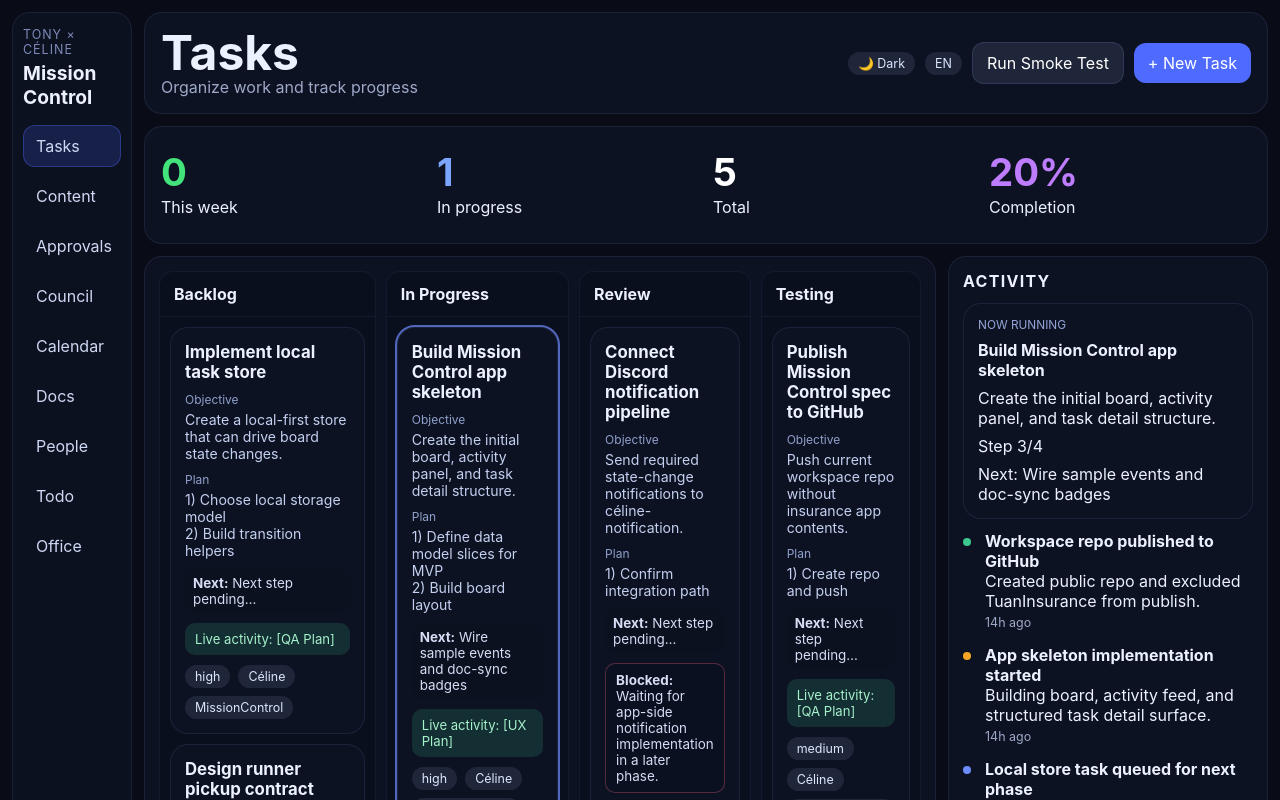
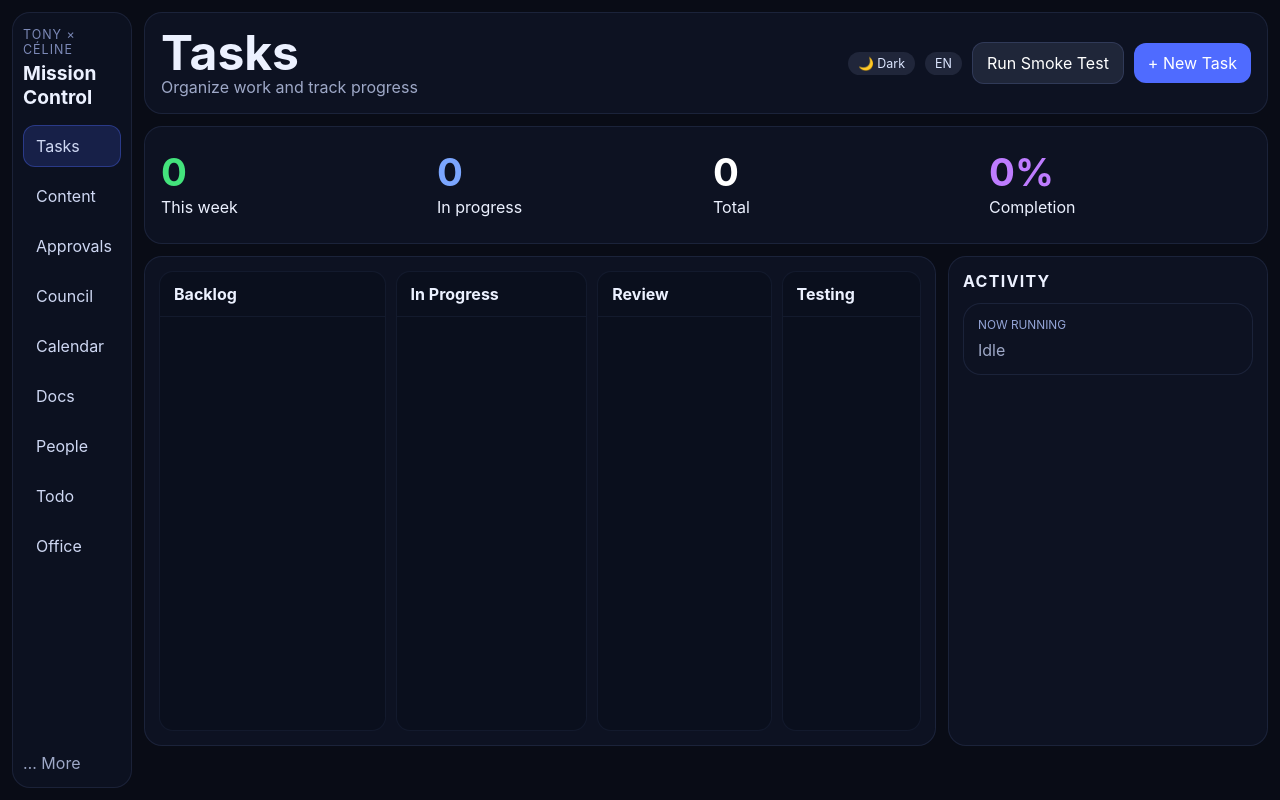
Before and after one commit to celine-1984-2077/celine-missioncontrol, a React (Vite) app in the folder mission-control/: page / in a window 1280 px wide. Shown: the top 800 px of the page. Built offline with nearby package versions, Linux system fonts and the light colour scheme.

Commit message:
Clear seeded board tasks and reset local board state

```diff
--- a/mission-control/src/sampleData.ts
+++ b/mission-control/src/sampleData.ts
@@ -1,196 +1,7 @@
 import type { ActivityEvent, Run, Task } from './types'
 
-export const tasks: Task[] = [
-  {
-    id: 'MC-1',
-    title: 'Build Mission Control app skeleton',
-    objective: 'Create the initial board, activity panel, and task detail structure.',
-    acceptanceCriteria: [
-      'Board columns render canonical states',
-      'Activity feed is visible',
-      'Task detail shows structured sections',
-    ],
-    boundaries: ['No backend yet', 'No Discord wiring yet'],
-    status: 'in_progress',
-    projectId: 'mission-control',
-    type: 'code',
-    requiresApproval: false,
-    priority: 'high',
-    createdBy: 'tony',
-    source: 'chat',
-    assignee: 'celine',
-    needsUiTest: true,
-    requiresUxReview: true,
-    tags: ['mvp', 'ui'],
-    plan: [
-      { id: 's1', label: 'Define data model slices for MVP', status: 'done' },
-      { id: 's2', label: 'Build board layout', status: 'done' },
-      { id: 's3', label: 'Build task detail panel', status: 'in_progress' },
-      { id: 's4', label: 'Add activity stream', status: 'pending' },
-    ],
-    currentStepIndex: 2,
-    nextStep: 'Wire sample events and doc-sync badges',
-    activeRunId: 'RUN-1',
-    lastEventAt: '2026-03-15T22:35:00-07:00',
-    createdAt: '2026-03-15T22:10:00-07:00',
-    updatedAt: '2026-03-15T22:35:00-07:00',
-    specVersionSeen: 'v1',
-    requiresSpecUpdate: false,
-    docSyncStatus: 'in_sync',
-    lastDocSyncAt: '2026-03-15T22:00:00-07:00',
-  },
-  {
-    id: 'MC-2',
-    title: 'Implement local task store',
-    objective: 'Create a local-first store that can drive board state changes.',
-    acceptanceCriteria: ['Tasks persist locally', 'Transitions are validated'],
-    status: 'triage',
-    projectId: 'mission-control',
-    type: 'code',
-    requiresApproval: false,
-    priority: 'high',
-    createdBy: 'celine',
-    source: 'system',
-    assignee: 'celine',
-    needsUiTest: false,
-    requiresUxReview: false,
-    plan: [
-      { id: 's1', label: 'Choose local storage model', status: 'pending' },
-      { id: 's2', label: 'Build transition helpers', status: 'pending' },
-    ],
-    lastEventAt: '2026-03-15T22:20:00-07:00',
-    createdAt: '2026-03-15T22:20:00-07:00',
-    updatedAt: '2026-03-15T22:20:00-07:00',
-    specVersionSeen: 'v1',
-    requiresSpecUpdate: false,
-    docSyncStatus: 'in_sync',
-    lastDocSyncAt: '2026-03-15T22:00:00-07:00',
-  },
-  {
-    id: 'MC-3',
-    title: 'Design runner pickup contract',
-    objective: 'Define atomic pickup rules and stale-run handling.',
-    acceptanceCriteria: ['Single-run lock model is documented'],
-    status: 'backlog',
-    projectId: 'mission-control',
-    type: 'doc',
-    requiresApproval: false,
-    priority: 'medium',
-    createdBy: 'celine',
-    source: 'system',
-    assignee: 'celine',
-    needsUiTest: false,
-    plan: [{ id: 's1', label: 'Write runner notes', status: 'pending' }],
-    lastEventAt: '2026-03-15T22:15:00-07:00',
-    createdAt: '2026-03-15T22:15:00-07:00',
-    updatedAt: '2026-03-15T22:15:00-07:00',
-    specVersionSeen: 'v1',
-    requiresSpecUpdate: false,
-    docSyncStatus: 'in_sync',
-    lastDocSyncAt: '2026-03-15T22:00:00-07:00',
-  },
-  {
-    id: 'MC-4',
-    title: 'Connect Discord notification pipeline',
-    objective: 'Send required state-change notifications to céline-notification.',
-    acceptanceCriteria: ['Required events notify successfully'],
-    boundaries: ['Do not spam the channel'],
-    status: 'blocked',
-    projectId: 'mission-control',
-    type: 'ops',
-    requiresApproval: true,
-    priority: 'high',
-    createdBy: 'celine',
-    source: 'system',
-    assignee: 'celine',
-    needsUiTest: false,
-    plan: [{ id: 's1', label: 'Confirm integration path', status: 'pending' }],
-    blockerDetail: 'Waiting for app-side notification implementation in a later phase.',
-    lastEventAt: '2026-03-15T22:25:00-07:00',
-    createdAt: '2026-03-15T22:25:00-07:00',
-    updatedAt: '2026-03-15T22:25:00-07:00',
-    specVersionSeen: 'v1',
-    requiresSpecUpdate: false,
-    docSyncStatus: 'deferred',
-    lastDocSyncAt: '2026-03-15T22:00:00-07:00',
-  },
-  {
-    id: 'MC-5',
-    title: 'Publish Mission Control spec to GitHub',
-    objective: 'Push current workspace repo without insurance app contents.',
-    acceptanceCriteria: ['Repo exists on GitHub', 'TuanInsurance is excluded'],
-    status: 'done',
-    projectId: 'mission-control',
-    type: 'ops',
-    requiresApproval: false,
-    priority: 'medium',
-    createdBy: 'tony',
-    source: 'chat',
-    assignee: 'celine',
-    needsUiTest: false,
-    plan: [{ id: 's1', label: 'Create repo and push', status: 'done' }],
-    lastEventAt: '2026-03-15T22:25:00-07:00',
-    createdAt: '2026-03-15T22:22:00-07:00',
-    updatedAt: '2026-03-15T22:25:00-07:00',
-    completedAt: '2026-03-15T22:25:00-07:00',
-    specVersionSeen: 'v1',
-    requiresSpecUpdate: false,
-    docSyncStatus: 'in_sync',
-    lastDocSyncAt: '2026-03-15T22:25:00-07:00',
-  },
-]
+export const tasks: Task[] = []
 
-export const runs: Run[] = [
-  {
-    id: 'RUN-1',
-    taskId: 'MC-1',
-    kind: 'execution',
-    status: 'running',
-    startedAt: '2026-03-15T22:30:00-07:00',
-    heartbeatAt: '2026-03-15T22:43:00-07:00',
-    summary: 'Building local MVP surfaces',
-  },
-]
+export const runs: Run[] = []
 
-export const activity: ActivityEvent[] = [
-  {
-    id: 'A-1',
-    taskId: 'MC-5',
-    projectId: 'mission-control',
-    type: 'done',
-    title: 'Workspace repo published to GitHub',
-    body: 'Created public repo and excluded TuanInsurance from publish.',
-    createdAt: '2026-03-15T22:25:00-07:00',
-    createdBy: 'celine',
-  },
-  {
-    id: 'A-2',
-    taskId: 'MC-1',
-    projectId: 'mission-control',
-    runId: 'RUN-1',
-    type: 'progress',
-    title: 'App skeleton implementation started',
-    body: 'Building board, activity feed, and structured task detail surface.',
-    createdAt: '2026-03-15T22:35:00-07:00',
-    createdBy: 'celine',
-  },
-  {
-    id: 'A-3',
-    taskId: 'MC-2',
-    projectId: 'mission-control',
-    type: 'task_picked_up',
-    title: 'Local store task queued for next phase',
-    createdAt: '2026-03-15T22:20:00-07:00',
-    createdBy: 'system',
-  },
-  {
-    id: 'A-4',
-    taskId: 'MC-4',
-    projectId: 'mission-control',
-    type: 'blocked',
-    title: 'Notification pipeline blocked',
-    body: 'Needs implementation path after local MVP UI exists.',
-    createdAt: '2026-03-15T22:25:00-07:00',
-    createdBy: 'celine',
-  },
-]
+export const activity: ActivityEvent[] = []
--- a/mission-control/src/store.ts
+++ b/mission-control/src/store.ts
@@ -4,6 +4,8 @@ import type { ActivityEvent, DocSyncStatus, Run, Task, TaskStatus } from './type
 const TASKS_KEY = 'mission-control/tasks'
 const EVENTS_KEY = 'mission-control/events'
 const RUNS_KEY = 'mission-control/runs'
+const STATE_VERSION_KEY = 'mission-control/state-version'
+const STATE_VERSION = 'clear-board-v1'
 
 const allowedTransitions: Record<TaskStatus, TaskStatus[]> = {
   backlog: ['triage'],
@@ -70,13 +72,16 @@ export function loadState(): MissionControlState {
     return { tasks: seedTasks, activity: seedActivity, runs: seedRuns }
   }
 
+  const stateVersion = window.localStorage.getItem(STATE_VERSION_KEY)
   const storedTasks = window.localStorage.getItem(TASKS_KEY)
   const storedEvents = window.localStorage.getItem(EVENTS_KEY)
   const storedRuns = window.localStorage.getItem(RUNS_KEY)
 
-  if (!storedTasks || !storedEvents || !storedRuns) {
-    saveState({ tasks: seedTasks, activity: seedActivity, runs: seedRuns })
-    return { tasks: seedTasks, activity: seedActivity, runs: seedRuns }
+  if (stateVersion !== STATE_VERSION || !storedTasks || !storedEvents || !storedRuns) {
+    const resetState = { tasks: seedTasks, activity: seedActivity, runs: seedRuns }
+    saveState(resetState)
+    window.localStorage.setItem(STATE_VERSION_KEY, STATE_VERSION)
+    return resetState
   }
 
   return {
```
